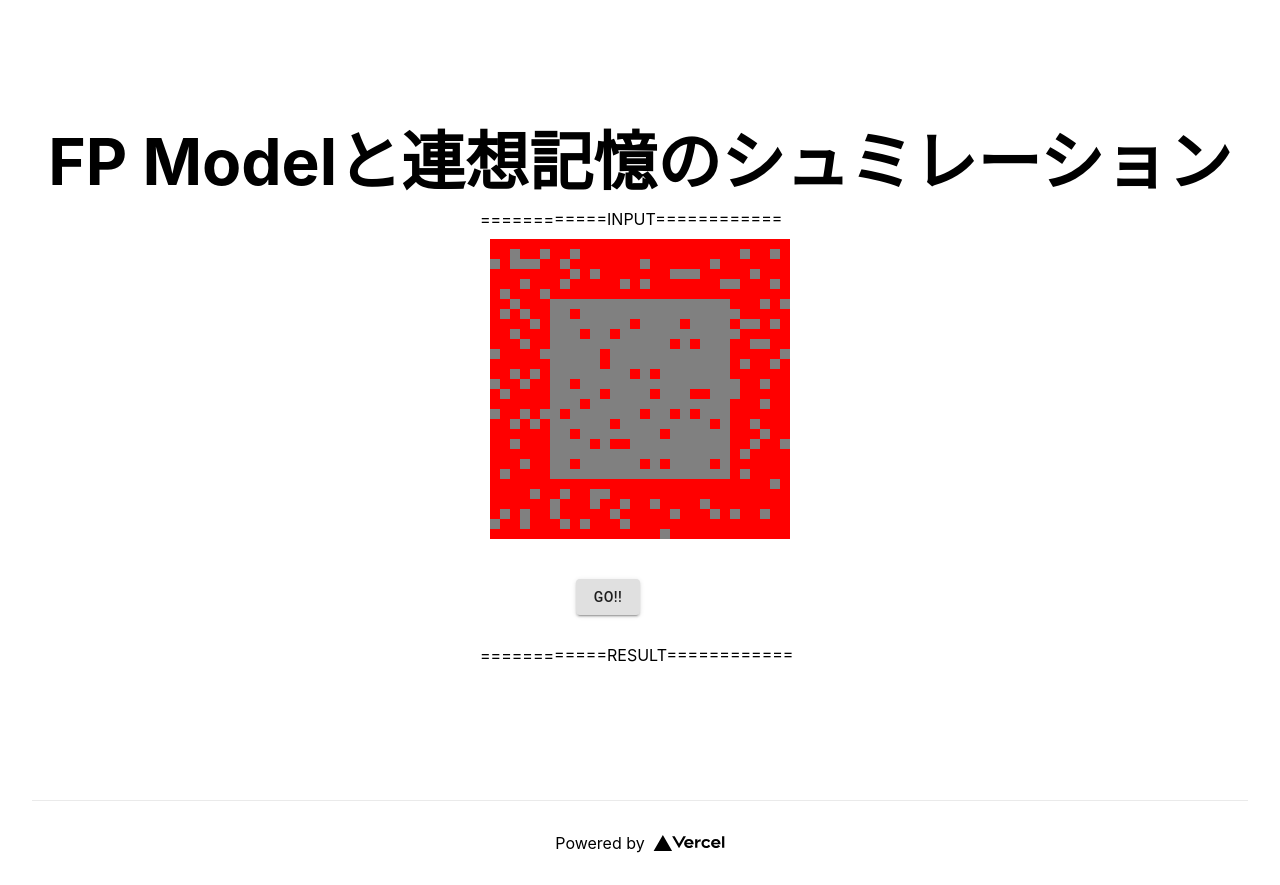
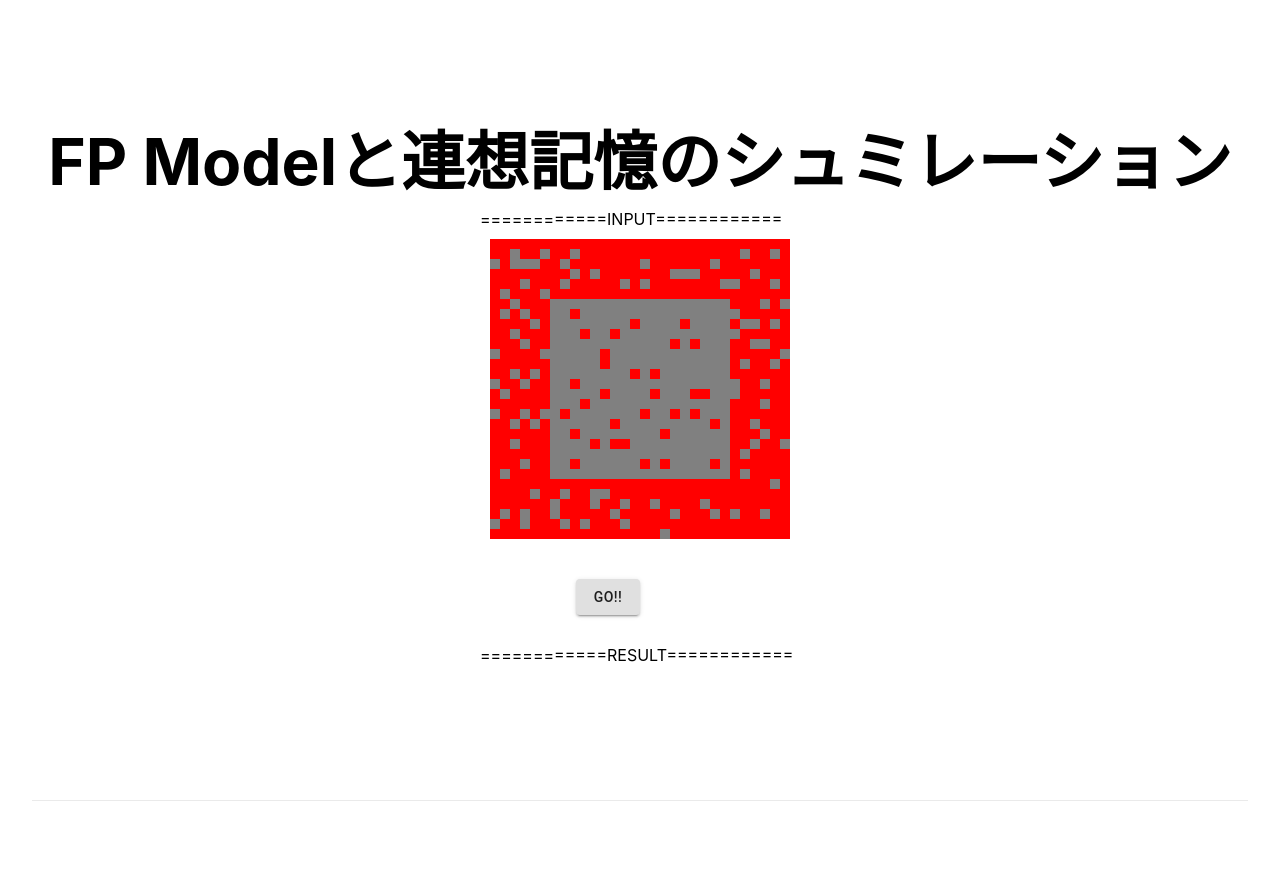
Before and after one commit to yamoyamoto/fp_model_simulation, a Next.js app: page /simple_dynamics in a window 1280 px wide. Built offline with nearby package versions, Linux system fonts and the light colour scheme.

Commit message:
delete footer

```diff
--- a/pages/simple_dynamics.tsx
+++ b/pages/simple_dynamics.tsx
@@ -23,16 +23,6 @@
       </main>
 
       <footer className={styles.footer}>
-        <a
-          href="https://vercel.com?utm_source=create-next-app&utm_medium=default-template&utm_campaign=create-next-app"
-          target="_blank"
-          rel="noopener noreferrer"
-        >
-          Powered by{' '}
-          <span className={styles.logo}>
-            <Image src="/vercel.svg" alt="Vercel Logo" width={72} height={16} />
-          </span>
-        </a>
       </footer>
     </div>
   )
```
Also changed, not shown: pages/index.tsx (+0 -10 lines).
